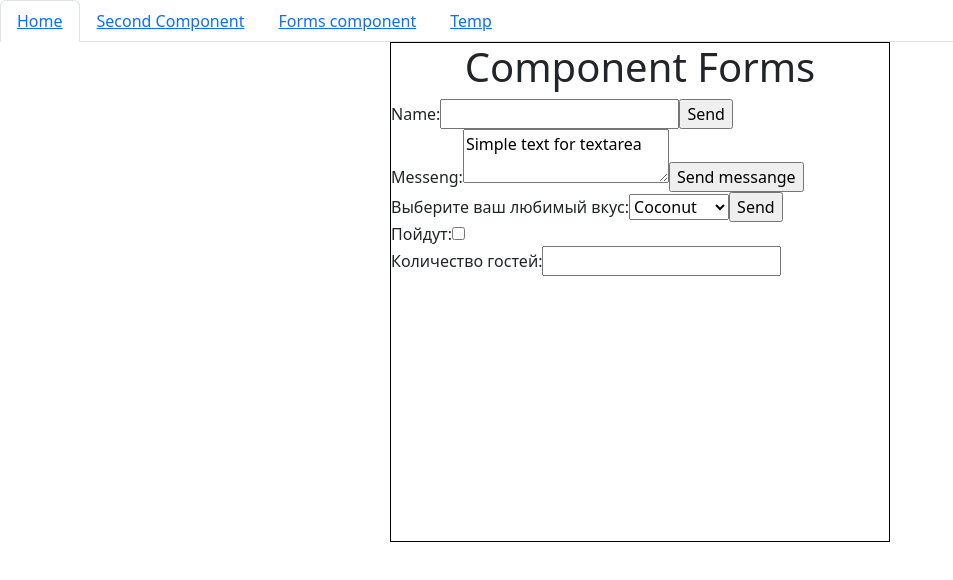
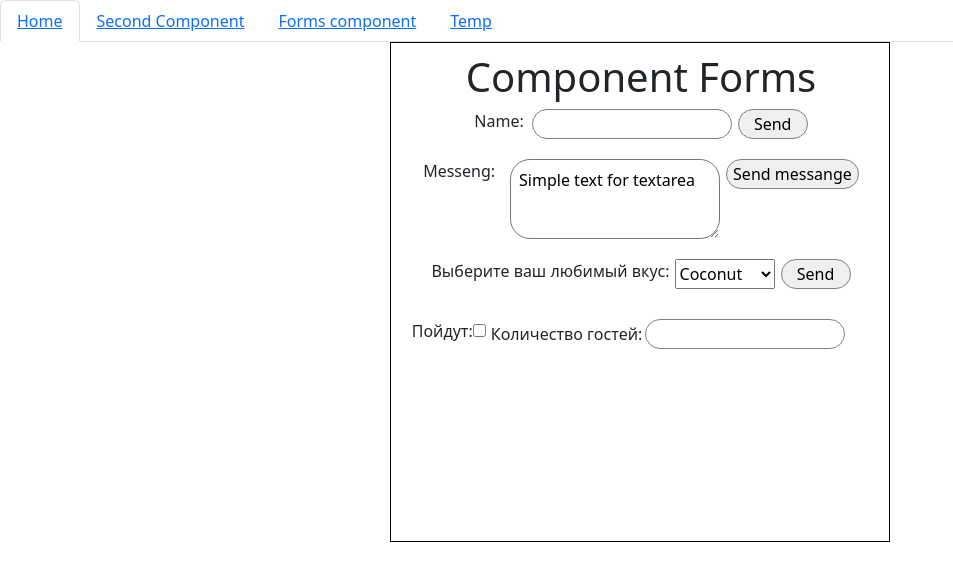
Before and after one commit to N1ph1l1m/React_practic, a React (Create React App) app in the folder React/my-app/: page /form in a window 1280 px wide. Shown: the top 580 px of the page, without its empty margins (0-953 px from the left). Built offline with nearby package versions, Linux system fonts and the light colour scheme.

Commit message:
Refactor  layout Form component

```diff
--- a/React/my-app/src/components/Calculator/tempInput.jsx
+++ b/React/my-app/src/components/Calculator/tempInput.jsx
@@ -49,7 +49,6 @@ export default class TemperatureInput extends React.Component{
 
             <InputItem value={temperature}
                        onChange = {this.handleChangeTemp}/>
-
             </TempWrap>
 
         );
--- a/React/my-app/src/components/FormsComponent/formsComponent.jsx
+++ b/React/my-app/src/components/FormsComponent/formsComponent.jsx
@@ -12,6 +12,44 @@ const FormWrap = styled.div`
         flex-direction:column;
         alighn-item:center;
 `;
+const FormItem = styled.div`
+        width:480px;
+        min-height:50px;
+        margin:10px;
+`
+const InputItem = styled.input`
+        border:1px solid gray;
+        width:200px;
+        height:30px;
+        border-radius:20px;
+        margin-left:3px;
+        padding-left:13px;
+`
+const InputSendButton = styled.input`
+        min-width:70px;
+        height:30px;
+        margin-left:6px;
+        border-radius:20px;
+        border:1px solid gray;
+`
+const TextAreaNew = styled.textarea`
+        width:210px;
+        height:80px;
+        border-radius:20px;
+        margin-left:10px;
+        padding:8px;
+        align-self: center;
+`
+const FormLabel = styled.label`
+        margin-right:5px;
+`
+const FormWrapItem = styled.div`
+        position:relative;
+        display:flex;
+        justify-content: center;
+        width:480px;
+        min-height:30px;
+`
 
 export default class FormsComponent extends React.Component{
     constructor(props){
@@ -71,69 +109,72 @@ export default class FormsComponent extends React.Component{
 
      Form(){
         return(
-            <>
+                <FormItem>
                     <h1>Component Forms</h1>
                     <form onSubmit={this.handleSubmitForm}>
-                        <label>
-                            Name:
-                            <input type="text" value={this.state.value} onChange={this.handleChangeForm}/>
-                        </label>
-                        <input type="submit" value="Send"/>
+                    <FormWrapItem>
+                        <FormLabel>Name:</FormLabel>
+                        <InputItem type="text" value={this.state.value} onChange={this.handleChangeForm}/>
+                        <InputSendButton type="submit" value="Send"/>
+                    </FormWrapItem>
                     </form>
-            </>
+                </FormItem>
         )
      }
      TextArea(){
         return(
-            <>
+                <FormItem>
                     <form onSubmit={this.handleSubmitArea}>
-                    <label>
-                        Messeng:
-                         <textarea value={this.state.valueAr} onChange={this.handleChangeArea} onClick={this.clearForm}/>
-                    </label>
-                    <input type="submit" value="Send messange"/>
+                    <FormWrapItem>
+                        <FormLabel>Messeng:</FormLabel>
+                        <TextAreaNew value={this.state.valueAr} onChange={this.handleChangeArea} onClick={this.clearForm}/>
+                        <InputSendButton type="submit" value="Send messange"/>
+                    </FormWrapItem>
                     </form>
-            </>
+                </FormItem>
         )
      }
      Select(){
         return(
-            <>
+            <FormItem>
                 <form onSubmit={this.handleSubmitSelect}>
-                    <label>
-                    Выберите ваш любимый вкус:
+                <FormWrapItem>
+                <FormLabel>Выберите ваш любимый вкус:</FormLabel>
                     <select value={this.state.valueSelect} onChange={this.handleChangeSelect}>
                         <option value="grapefruit">Grapefruit</option>
                         <option value="lime">Lime</option>
                         <option value="coconut">Coconut</option>
                         <option value="mango">Mango</option>
                     </select>
-                    </label>
-                    <input type="submit" value="Send" />
+                    <InputSendButton type="submit" value="Send" />
+                </FormWrapItem>
                 </form>
-            </>
+            </FormItem>
         )
      }
      componentInput(){
         return(
             <form>
-            <label>
+            <FormWrapItem>
+            <FormLabel>
               Пойдут:
               <input
                 name="isGoing"
                 type="checkbox"
                 checked={this.state.isGoing}
                 onChange={this.handleInputChange} />
-            </label>
-            <br />
-            <label>
+            </FormLabel>
+            <FormLabel>
               Количество гостей:
-              <input
+              <InputItem
                 name="numberOfGuests"
                 type="number"
                 value={this.state.numberOfGuests}
                 onChange={this.handleInputChange} />
-            </label>
+            </FormLabel>
+            </FormWrapItem>
+
+
           </form>
         )
      }
```
Lines whose indentation alone changed are shown as unchanged.
